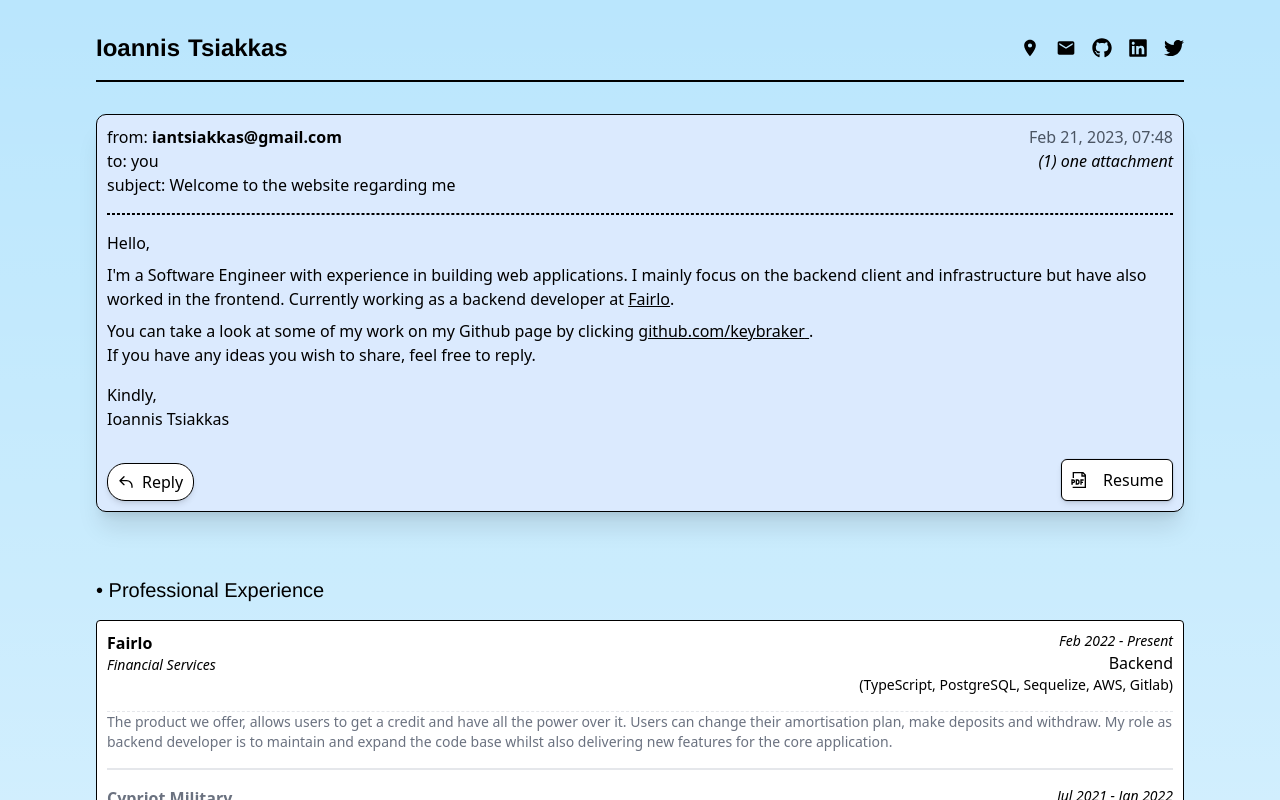
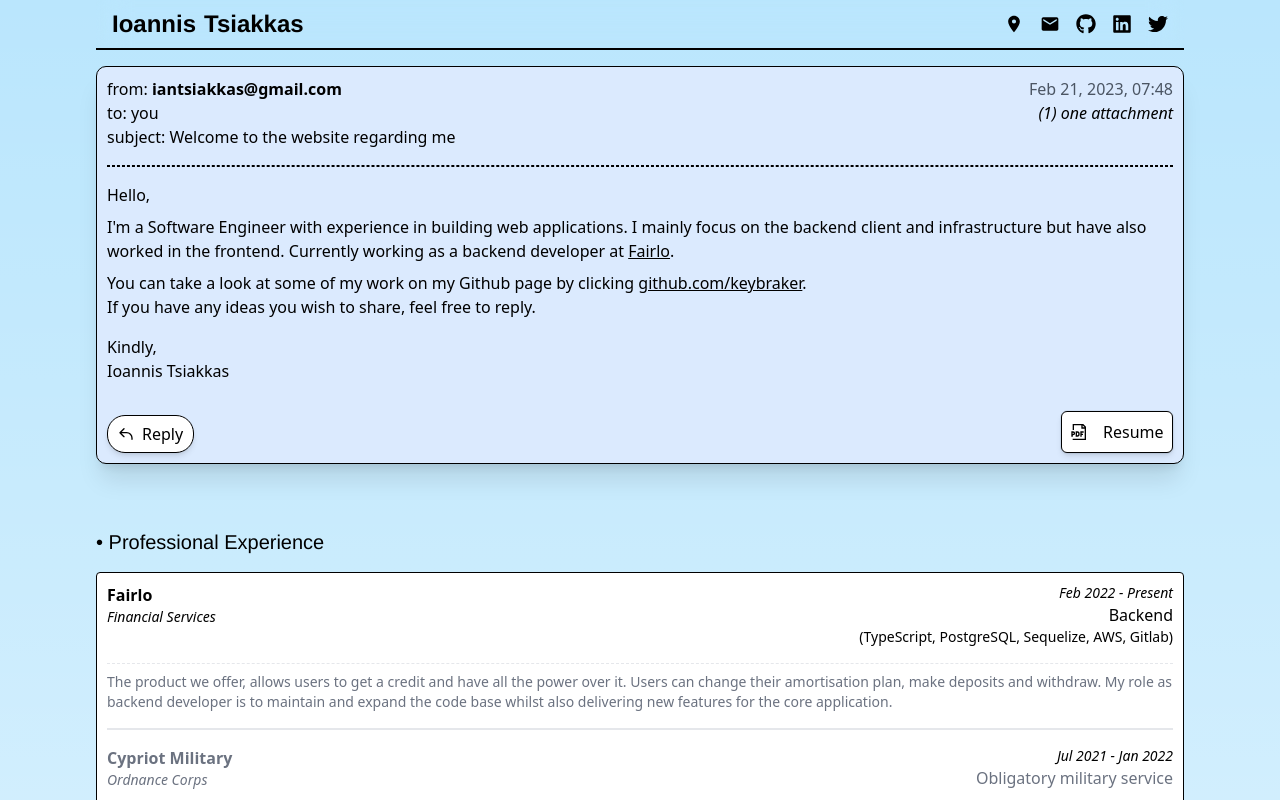
Before and after one commit to keybraker/keybraker.github.io, a Next.js app: page / in a window 1280 px wide. Shown: the top 800 px of the page. Built offline with nearby package versions, Linux system fonts and the light colour scheme.

Commit message:
Make header sticky with glass effect

```diff
--- a/src/abilities/email.tsx
+++ b/src/abilities/email.tsx
@@ -83,8 +83,7 @@ export default function Email() {
             rel="noreferrer"
             className="underline"
           >
-            {" "}
-            github.com/keybraker{" "}
+            github.com/keybraker
           </a>
           .
         </p>
@@ -106,7 +105,7 @@ export default function Email() {
         <div className="group relative">
           <div className="absolute -inset-1 bg-gradient-to-r from-purple-600 to-pink-600 opacity-0 blur transition duration-500 group-hover:opacity-70 group-hover:duration-200"></div>
           <a
-            className="black items-top relative flex h-full w-28 items-center justify-around gap-0 rounded-md border border-black bg-white  leading-none  shadow-md ring-1 ring-gray-900/5 hover:bg-gray-200"
+            className="black items-top relative flex h-full w-28 items-center justify-around gap-0 rounded-md border border-black bg-white leading-none shadow-md ring-1 ring-gray-900/5 hover:bg-gray-200"
             href="/static/ioannis_tsiakkas_resume.pdf"
             download="ioannis_tsiakkas_resume.pdf"
           >
--- a/src/abilities/footer.tsx
+++ b/src/abilities/footer.tsx
@@ -12,7 +12,7 @@ export default function Footer() {
           <Image src={signature} alt="The source of truth" width={84} />
           <a rel="noopener noreferrer" target="_blank" href={repo}>
             <span className="hover:underline">
-              Created by me with NextJS and Tailwind.
+              Made with NextJS and Tailwind, take a look
             </span>
           </a>
         </span>
--- a/src/abilities/header.tsx
+++ b/src/abilities/header.tsx
@@ -59,15 +59,14 @@ function AboutPageInner() {
 
 export default function Header() {
   return (
-    <header>
-      <div className="flex flex-col items-center justify-between gap-2 xs:flex-row xs:items-stretch">
+    <header className="sticky top-0 z-50 border-b-2 border-black">
+      <div className="flex flex-col items-center justify-between gap-2 px-4 py-2 backdrop-blur-lg xs:flex-row xs:items-stretch">
         <span className="flex flex-col items-center gap-1 font-helvetica text-2xl font-semibold tn:flex-row xs:gap-2">
           <span>Ioannis</span>
           <span>Tsiakkas</span>
         </span>
         <AboutPageInner></AboutPageInner>
       </div>
-      <div className="my-4 border border-black"></div>
     </header>
   );
 }
--- a/src/abilities/projects.tsx
+++ b/src/abilities/projects.tsx
@@ -11,7 +11,7 @@ const skills: SkillType[] = [
     category:
       '<a href="https://github.com/keybraker/Mediarizer" rel="noopener noreferrer" target="_blank">Mediarizer</a>',
     qualifications: [
-      "A one-step solution to a chronologically organized media library",
+      "A one-step solution to a chronologically organized media library.",
     ],
   },
 ];
--- a/src/components/categoryTitle.tsx
+++ b/src/components/categoryTitle.tsx
@@ -1,6 +1,6 @@
 export default function CategoryTitle({ title }: { title: string }) {
   return (
-    <span className="self-start font-helvetica text-xl antialiased">
+    <span className="self-start font-helvetica text-xl">
       &#8226; {title}
     </span>
   );
--- a/src/components/showcaseListings.tsx
+++ b/src/components/showcaseListings.tsx
@@ -47,7 +47,7 @@ function ShowcaseListing({
       </div>
       {showcase?.description ? (
         <div
-          className="content my-4 border-t border-dashed border-gray-200 text-sm text-gray-500"
+          className="content my-4 pt-2 border-t border-dashed border-gray-200 text-sm text-gray-500"
           dangerouslySetInnerHTML={{
             __html: `${showcase.description}`,
           }}
--- a/src/pages/index.tsx
+++ b/src/pages/index.tsx
@@ -10,7 +10,7 @@ import Head from "next/head";
 
 export default function Home() {
   return (
-    <div className="container mx-auto w-full max-w-6xl p-2 xs:p-4 md:p-8">
+    <div className="container relative mx-auto w-full max-w-6xl px-2 xs:px-4 md:px-8 pb-2 xs:pb-4 md:pb-8">
       <Head>
         <title>Ioannis Tsiakkas</title>
         <meta name="title" content="Ioannis Tsiakkas" />
@@ -41,7 +41,7 @@ export default function Home() {
       </Head>
 
       <main className="flex flex-col justify-center gap-4 place-self-center">
-        <Header></Header>
+        <Header />
         <Email />
         <CategoryTitle title={"Professional Experience"}></CategoryTitle>
         <ExperiencePage />
--- a/src/styles/Home.module.css
+++ b/src/styles/Home.module.css
@@ -119,7 +119,7 @@
   margin-left: 16px;
   transform: translateZ(0);
   border-radius: var(--border-radius);
-  overflow: hidden;
+  /* overflow: hidden; */
   box-shadow: 0px 2px 8px -1px #0000001a;
 }
 
--- a/src/styles/globals.css
+++ b/src/styles/globals.css
@@ -72,7 +72,7 @@
 html,
 body {
   max-width: 100vw;
-  overflow-x: hidden;
+  /* overflow-x: hidden; */
 }
 
 body {
```
